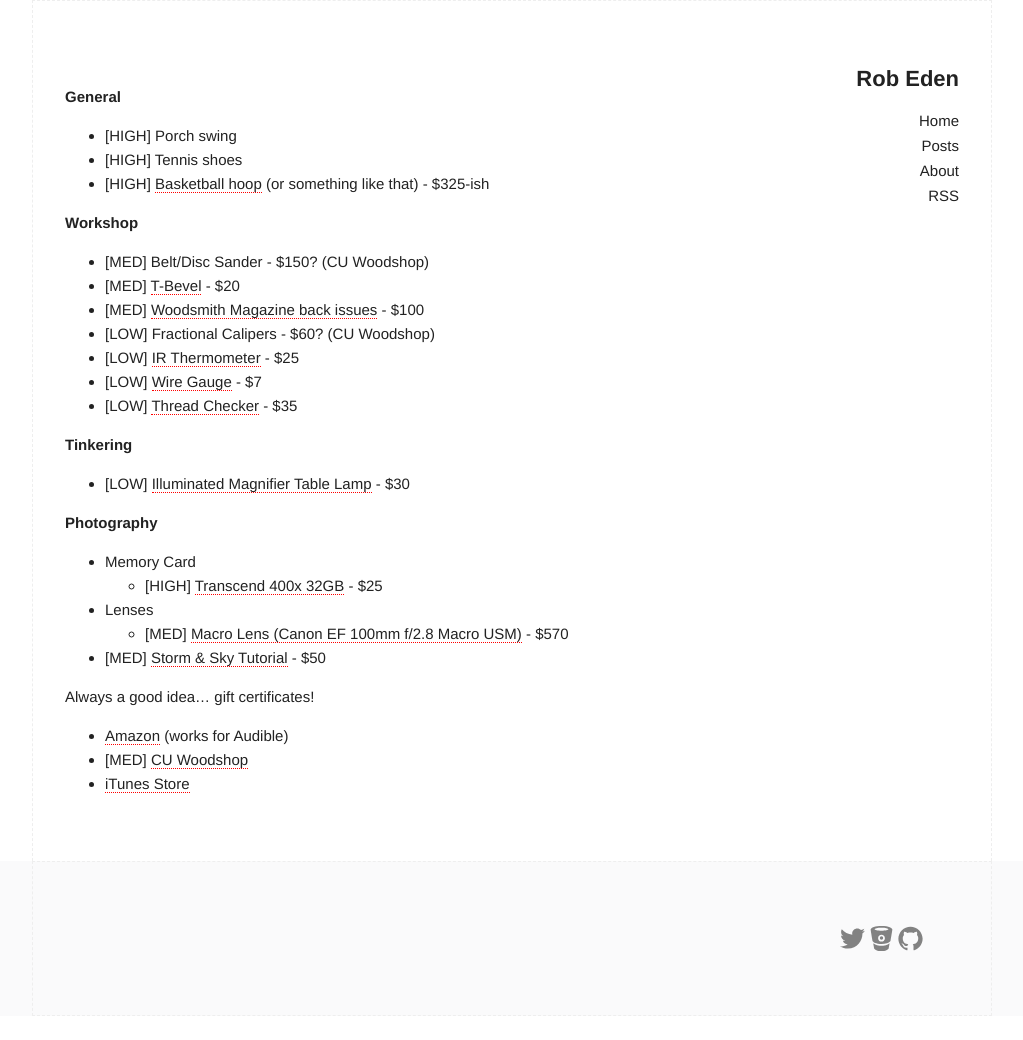
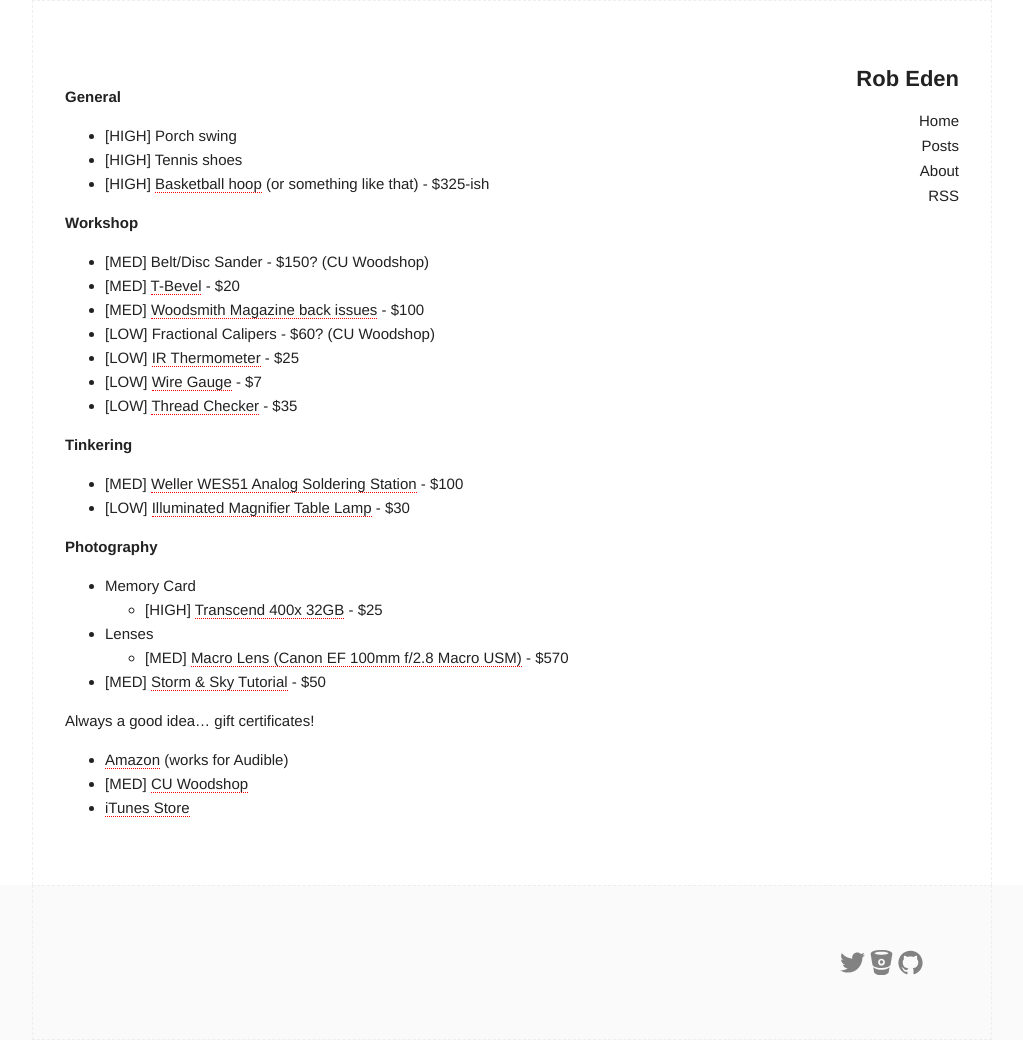
Before and after one commit to robeden/robeden.github.io, a Jekyll site: the page built from personal/wishlist.md, in a window 1280 px wide. Shown: the whole page, without its empty margins (128-1151 px from the left). Built offline with Jekyll 4.4.1, drawn with Linux system fonts in a browser that asks for light colours; our own code applies the rules of GitHub Pages for plain Markdown files; before the commit the page ends 1016 px from its top, so only the background shows below that.

Commit message:
Update wishlist.md

```diff
--- a/personal/wishlist.md
+++ b/personal/wishlist.md
@@ -19,6 +19,7 @@
 
 **Tinkering**
 
+- \[MED] [Weller WES51 Analog Soldering Station](http://a.co/acyAMEz) - $100
 - \[LOW] [Illuminated Magnifier Table Lamp](https://www.ifixit.com/Store/Tools/Illuminated-Magnifier-Table-Lamp/IF145-038) - $30
 
 **Photography**
```
